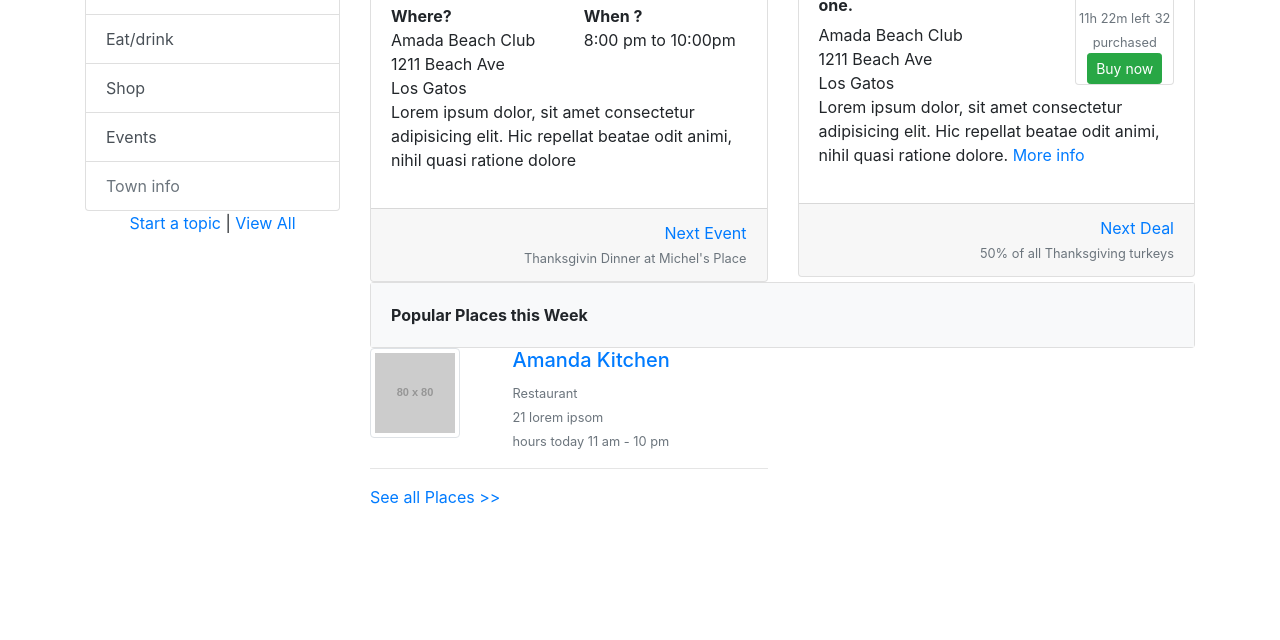
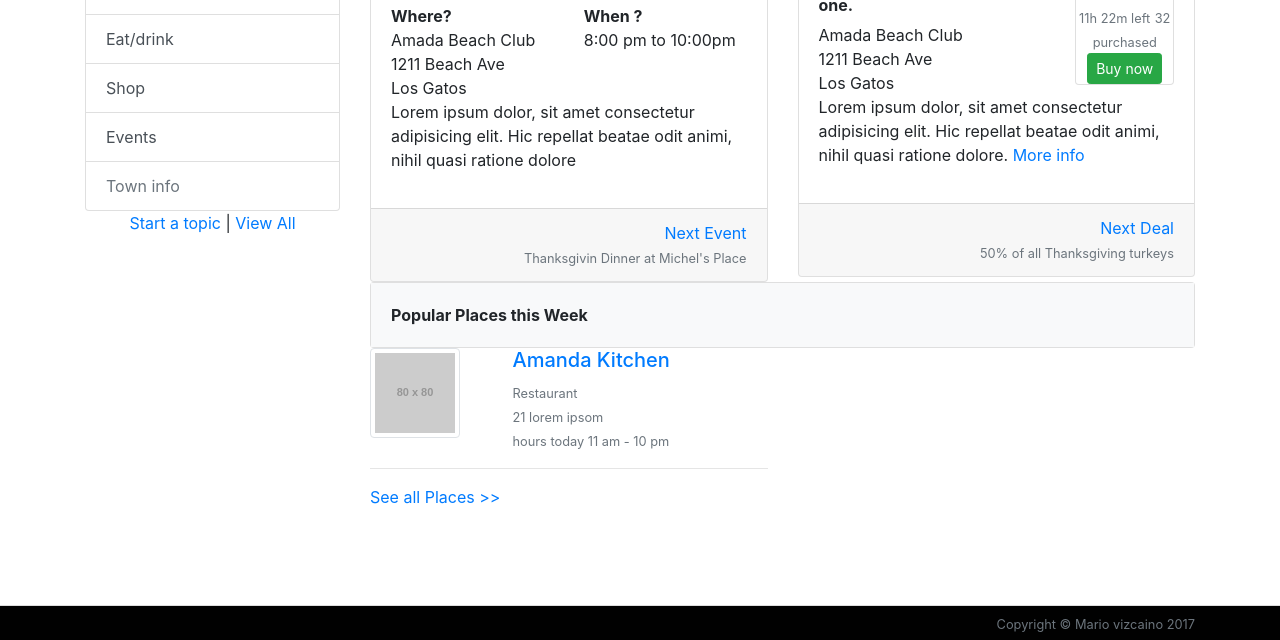
Before and after one commit to mariovzc/prueba_web, a plain HTML site: page index.html in a window 1280 px wide. Shown: the part 491-1131 px from the top of the page. Before the commit the page ends 1096 px from the top, so only its background shows below. Drawn offline with Linux system fonts and the light colour scheme; placeholder pictures from the web are drawn by us.

Commit message:
added app footer

```diff
--- a/css/style.css
+++ b/css/style.css
@@ -16,6 +16,15 @@
     text-align: left;
 }
 /* CONTAINER*/
-.container{
+.container-main{
     margin-top: 20px;
 }
+
+/* FOOTER */
+.footer-bottom {
+	background: #010101;
+    border-top: 1px solid #DDDDDD;
+    padding-bottom: 5px;
+    padding-top: 5px;
+    text-align: right;
+}
--- a/index.html
+++ b/index.html
@@ -34,7 +34,7 @@
     </nav>
   </header>
   <!-- END NAVBAR-->
-  <div class="container">
+  <div class="container container-main">
     <div class="row row-offcanvas row-offcanvas-right">
       <div class="col-6 col-md-3 sidebar-offcanvas">
         <div class="list-group">
@@ -193,7 +193,11 @@
     </div>
   </div>
   <footer>
-
+    <div class="footer-bottom text-muted">
+      <div class="container">
+        <small > Copyright © Mario vizcaino 2017 </smal>
+      </div>
+    </div>
   </footer>
   <script src="js/jquery-3.3.1.min.js"></script>
   <script src="js/bootstrap.js"></script>
```
